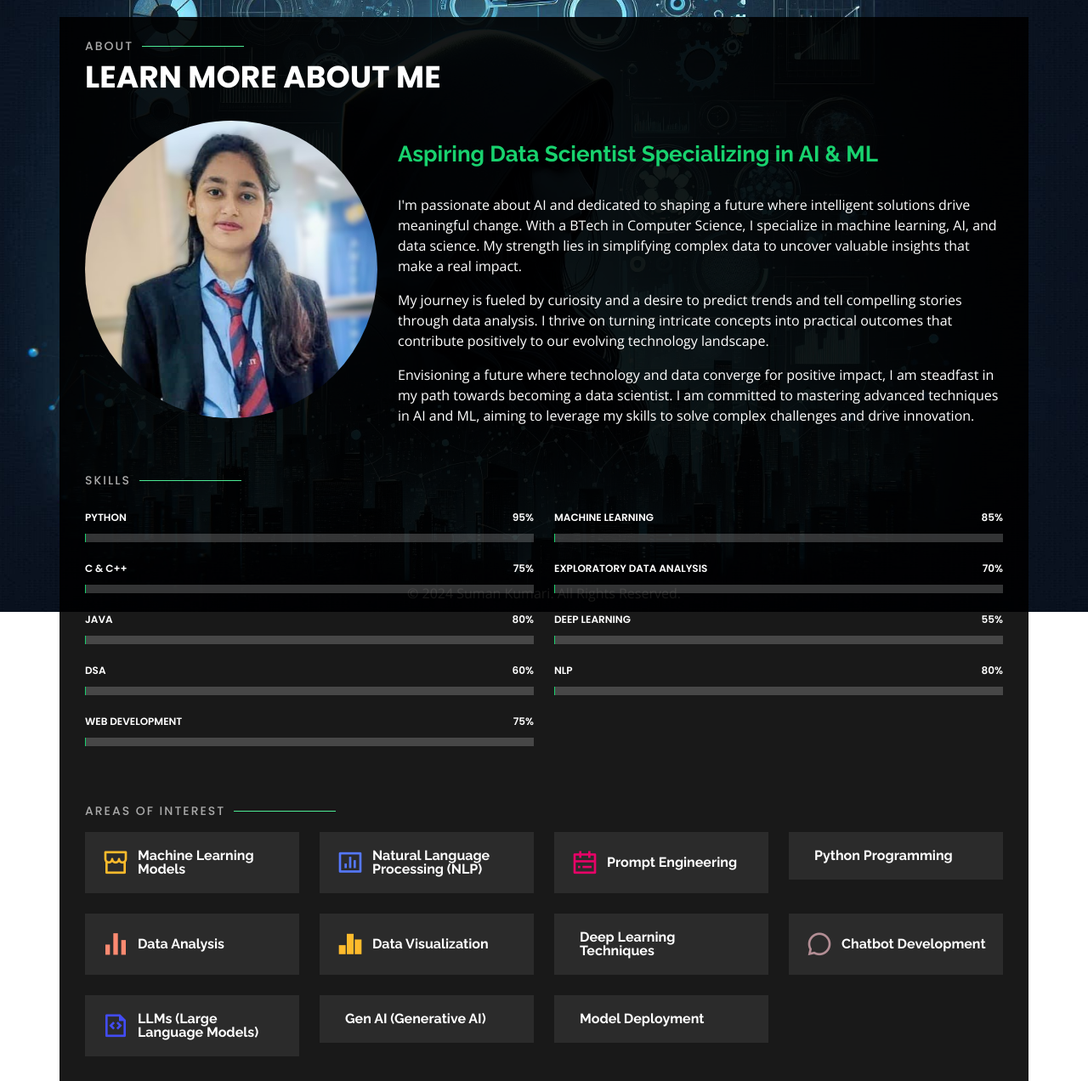
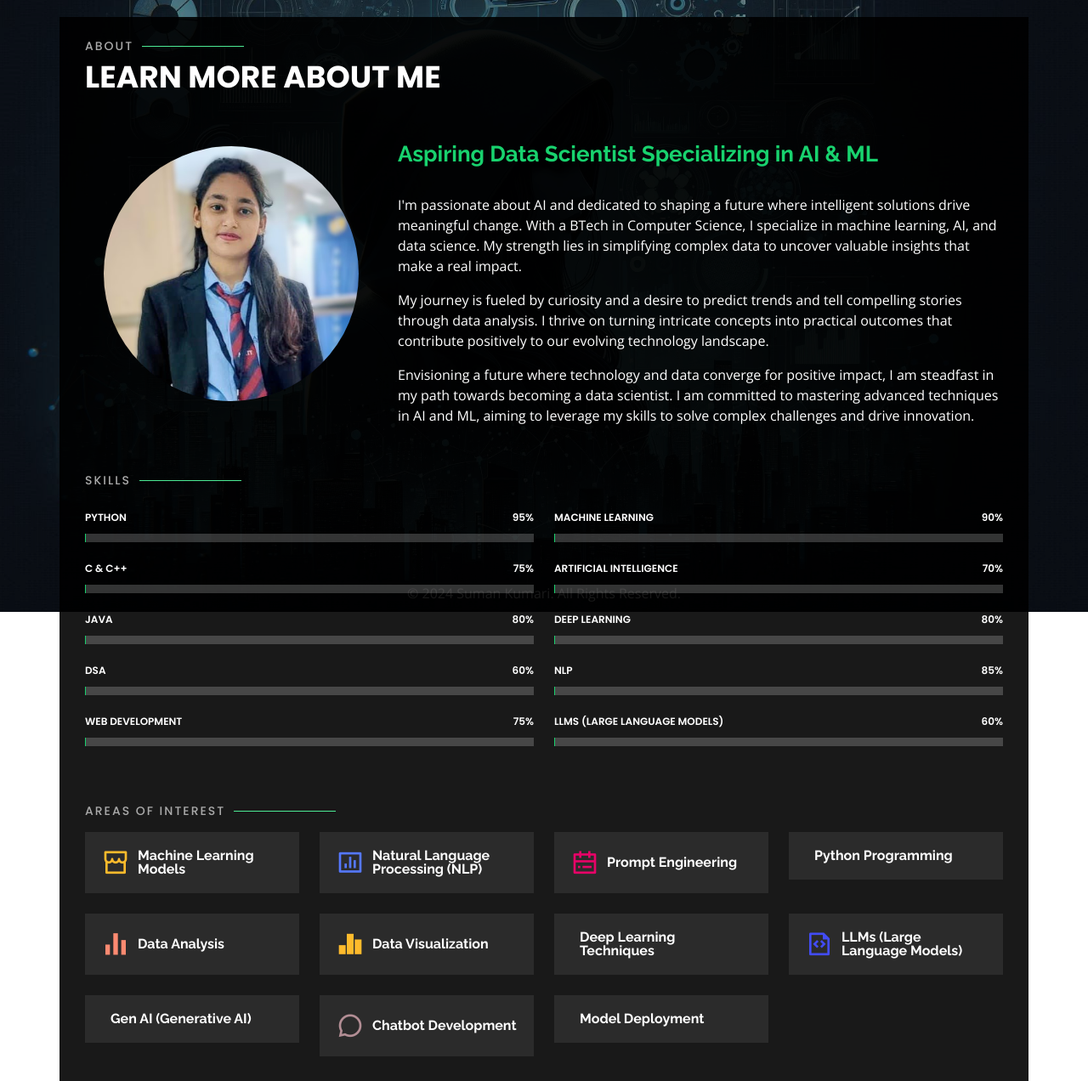
Before and after one commit to sSumankumari/Portfolio, a FastAPI app: page / in a window 1280 px wide, after a click on "About". Shown: the part 80-1352 px from the top of the page at 85% size. Run offline with FastAPI, Linux system fonts and the light colour scheme; some libraries are stand-ins or nearby versions.

Commit message:
Modified css style

```diff
--- a/static/style.css
+++ b/static/style.css
@@ -14,6 +14,17 @@
   position: fixed;
   background: #040404 url("img/bg.jpeg") top right no-repeat;
   background-size: cover;
+  left: 0;
+  right: 0;
+  top: 0;
+  height: 100vh;
+  z-index: -2;
+}
+
+body::after {
+  content: "";
+  position: fixed;
+  background: rgba(10, 10, 10, 0.5);
   left: 0;
   right: 0;
   top: 0;
@@ -434,9 +445,15 @@
   margin-bottom: 0;
 }
 
+.about-me .myimage {
+  display: flex;
+  justify-content: center;
+  align-items: center;
+}
+
 .circular-image {
-  width: 350px;
-  height: 350px;
+  width: 300px;
+  height: 300px;
   border-radius: 50%;
   object-fit: cover;
 }
@@ -580,7 +597,7 @@
 .education .coding-platforms img,
 .education .certifications img {
   /* max-width: 100px; */
-  margin: 5px; /* Reduced margin for coding platform logos */
+  margin: 5px;
 }
 
 .coding-platforms {
@@ -602,7 +619,7 @@
 .certifications .icon-box {
   text-align: center;
   background: rgba(204, 204, 204, 0.1);
-  padding: 80px 20px;
+  padding: 60px 20px;
   transition: all ease-in-out 0.3s;
 }
 
@@ -706,6 +723,11 @@
   margin: 0 auto 10px;
 }
 
+.experiences .exp-container {
+  background: rgba(255, 255, 255, 0.08);
+  border-radius: 8px;
+}
+
 .experiences .logo-center {
   display: flex;
   justify-content: center;
@@ -770,7 +792,7 @@
 }
 
 .experiences .row:hover {
-  background: rgba(255, 255, 255, 0.08);
+  background: #2c2c2c;
   border-color: #18d26e;
 }
 
--- a/template/index.html
+++ b/template/index.html
@@ -68,7 +68,7 @@
       </div>
 
       <div class="row">
-        <div class="col-lg-4" data-aos="fade-right">
+        <div class="col-lg-4 myimage" data-aos="fade-right">
             <img src="../static/img/me.jpg" class="img-fluid circular-image" alt="">
         </div>
 
@@ -140,30 +140,37 @@
         <div class="col-lg-6">
 
           <div class="progress">
-            <span class="skill">Machine Learning <i class="val">85%</i></span>
+            <span class="skill">Machine Learning <i class="val">90%</i></span>
+            <div class="progress-bar-wrap">
+              <div class="progress-bar" role="progressbar" aria-valuenow="90" aria-valuemin="0" aria-valuemax="100"></div>
+            </div>
+          </div>
+
+          <div class="progress">
+            <span class="skill">Artificial Intelligence <i class="val">70%</i></span>
+            <div class="progress-bar-wrap">
+              <div class="progress-bar" role="progressbar" aria-valuenow="70" aria-valuemin="0" aria-valuemax="100"></div>
+            </div>
+          </div>
+
+          <div class="progress">
+            <span class="skill">Deep Learning <i class="val">80%</i></span>
+            <div class="progress-bar-wrap">
+              <div class="progress-bar" role="progressbar" aria-valuenow="80" aria-valuemin="0" aria-valuemax="100"></div>
+            </div>
+          </div>
+
+          <div class="progress">
+            <span class="skill">NLP <i class="val">85%</i></span>
             <div class="progress-bar-wrap">
               <div class="progress-bar" role="progressbar" aria-valuenow="85" aria-valuemin="0" aria-valuemax="100"></div>
             </div>
           </div>
 
           <div class="progress">
-            <span class="skill">Exploratory Data Analysis <i class="val">70%</i></span>
+            <span class="skill">LLMs (Large Language Models) <i class="val">60%</i></span>
             <div class="progress-bar-wrap">
-              <div class="progress-bar" role="progressbar" aria-valuenow="70" aria-valuemin="0" aria-valuemax="100"></div>
-            </div>
-          </div>
-
-          <div class="progress">
-            <span class="skill">Deep Learning <i class="val">55%</i></span>
-            <div class="progress-bar-wrap">
-              <div class="progress-bar" role="progressbar" aria-valuenow="55" aria-valuemin="0" aria-valuemax="100"></div>
-            </div>
-          </div>
-
-          <div class="progress">
-            <span class="skill">NLP <i class="val">80%</i></span>
-            <div class="progress-bar-wrap">
-              <div class="progress-bar" role="progressbar" aria-valuenow="80" aria-valuemin="0" aria-valuemax="100"></div>
+              <div class="progress-bar" role="progressbar" aria-valuenow="60" aria-valuemin="0" aria-valuemax="100"></div>
             </div>
           </div>
 
@@ -225,12 +232,6 @@
         </div>
         <div class="col-lg-3 col-md-4 mt-4">
           <div class="icon-box">
-            <i class="ri-chat-3-line" style="color: #b38e95;"></i>
-            <h3>Chatbot Development</h3>
-          </div>
-        </div>
-        <div class="col-lg-3 col-md-4 mt-4">
-          <div class="icon-box">
             <i class="ri-file-code-line" style="color: #424cf5;"></i>
             <h3>LLMs (Large Language Models)</h3>
           </div>
@@ -239,6 +240,12 @@
           <div class="icon-box">
             <i class="ri-artificial-intelligence-line" style="color: #ff9f43;"></i>
             <h3>Gen AI (Generative AI)</h3>
+          </div>
+        </div>
+        <div class="col-lg-3 col-md-4 mt-4">
+          <div class="icon-box">
+            <i class="ri-chat-3-line" style="color: #b38e95;"></i>
+            <h3>Chatbot Development</h3>
           </div>
         </div>
         <div class="col-lg-3 col-md-4 mt-4">
@@ -354,7 +361,7 @@
         <h2>Experiences</h2>
       </div>
 
-      <div class="row">
+      <div class="row exp-container">
         <div class="col-lg-4 logo-center">
           <a href="https://www.cloudcounselage.com/" target="_blank">
             <img src="../static/icons/CCPL_logo.webp" alt="Cloud Counselage Pvt. Ltd. Logo" width="150" height="150" class="img-fluid">
@@ -377,7 +384,7 @@
         </div>
       </div>
 
-      <div class="row mt-5">
+      <div class="row mt-5 exp-container">
         <div class="col-lg-4 logo-center">
           <a href="https://www.coderscave.com/" target="_blank">
             <img src="../static/icons/coderscave_logo.png" alt="CodersCave Logo" width="150" height="150" class="img-fluid">
@@ -402,7 +409,7 @@
         </div>
       </div>
 
-      <div class="row mt-5">
+      <div class="row mt-5 exp-container">
         <div class="col-lg-4 logo-center">
           <a href="https://oasisinfobyte.com/" target="_blank">
             <img src="../static/icons/oasis_infobyte_logo.jpeg" alt="Oasis Infobyte Logo" width="150" height="150" class="img-fluid">
```
